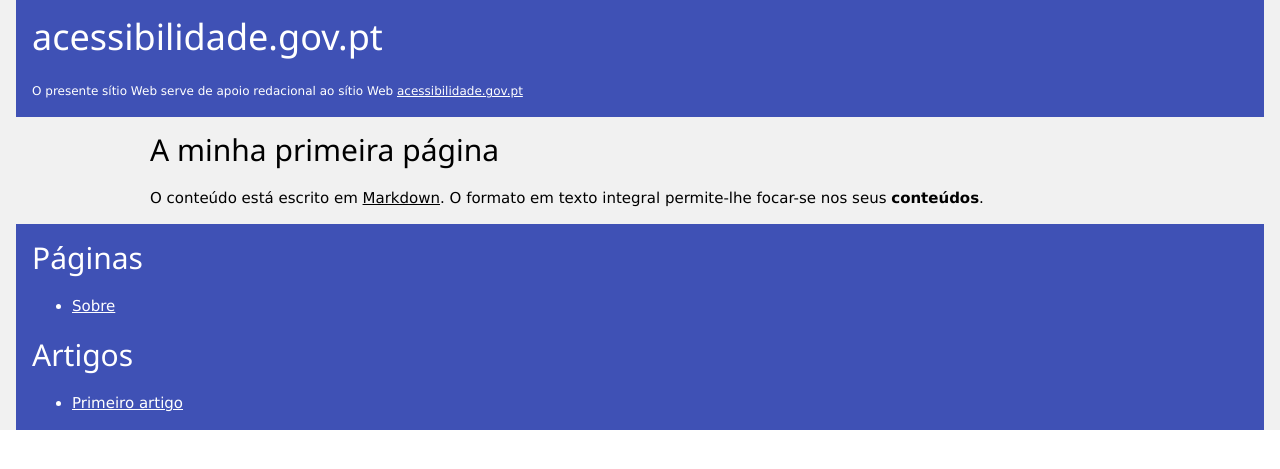
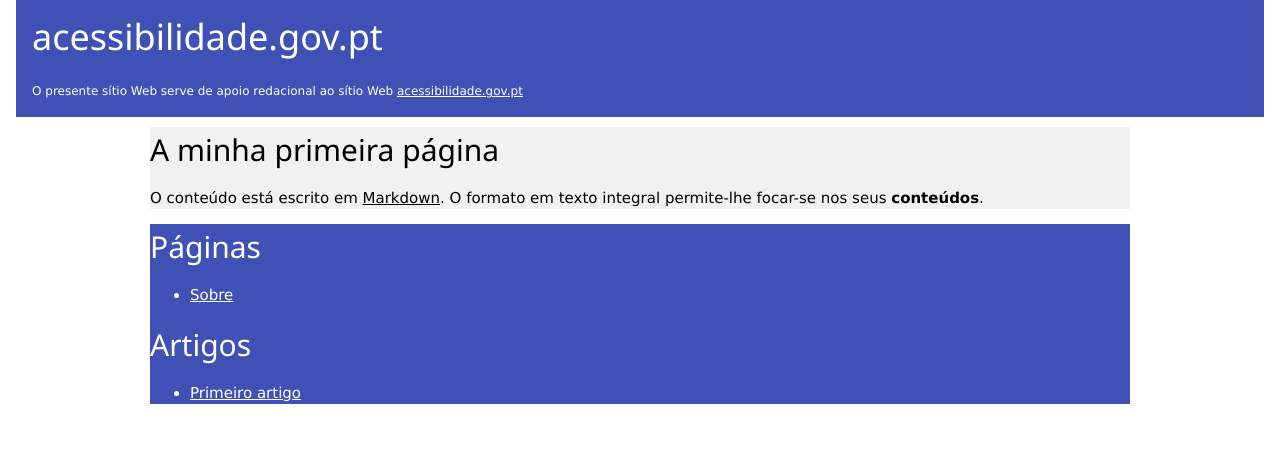
Before and after one commit to jorgeponto/www-a11y, a Jekyll site: the page built from index.md, in a window 1280 px wide. Shown: the top 469 px of the page. Built offline with Jekyll 4.4.1, drawn with Linux system fonts in a browser that asks for light colours.

Commit message:
Update default.html

```diff
--- a/_layouts/default.html
+++ b/_layouts/default.html
@@ -1,7 +1,7 @@
 {% include head.html %}
 <body>
 
-  <div class="w3-container w3-light-gray">
+  <div class="w3-container">
     <header class="w3-container w3-indigo">
     	{% if page.url == "/" %}
           <h1>acessibilidade.gov.pt</h1>
@@ -14,7 +14,7 @@
     <main id="main" class="w3-content w3-light-gray">
       {{ content }}
     </main>
-    <footer class="w3-container w3-indigo">
+    <footer class="w3-content w3-indigo">
       <h2 id="site">Páginas</h2>
     <nav aria-labelledby="site">
       <ul>
```
